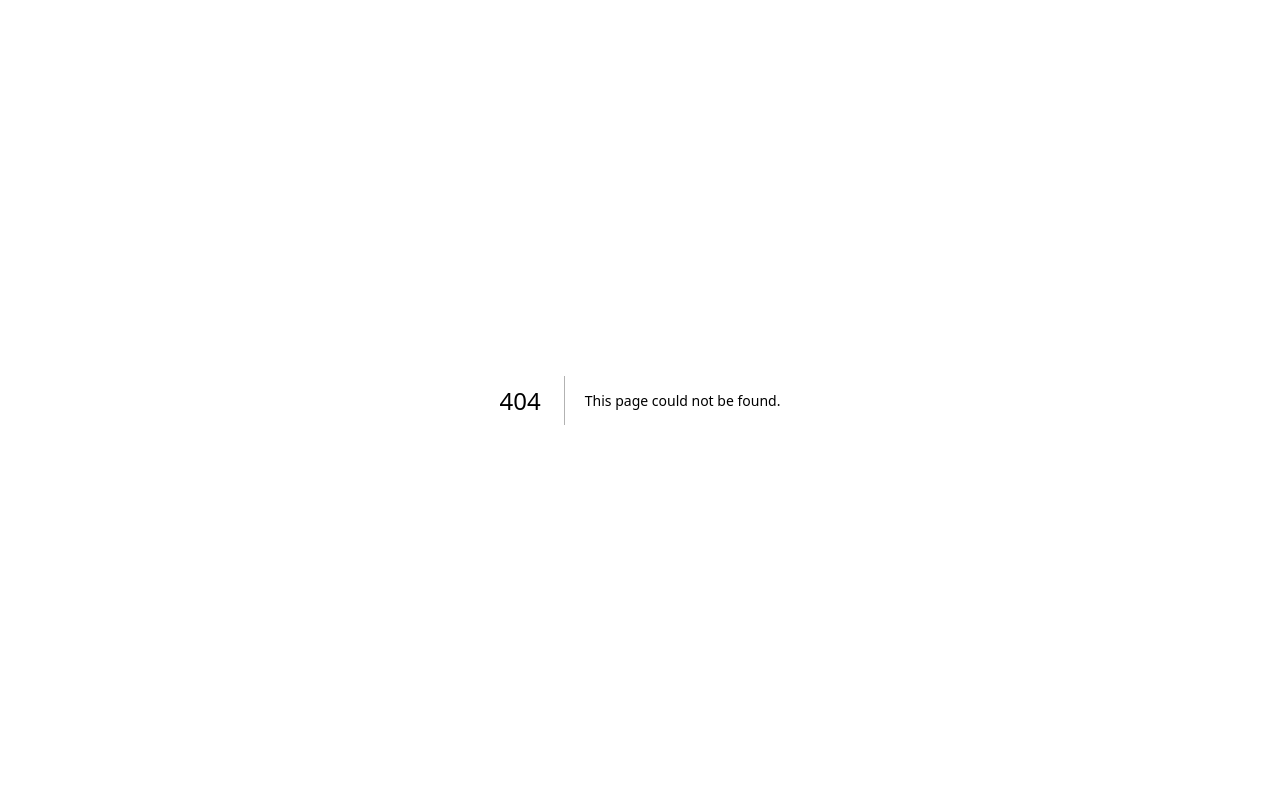
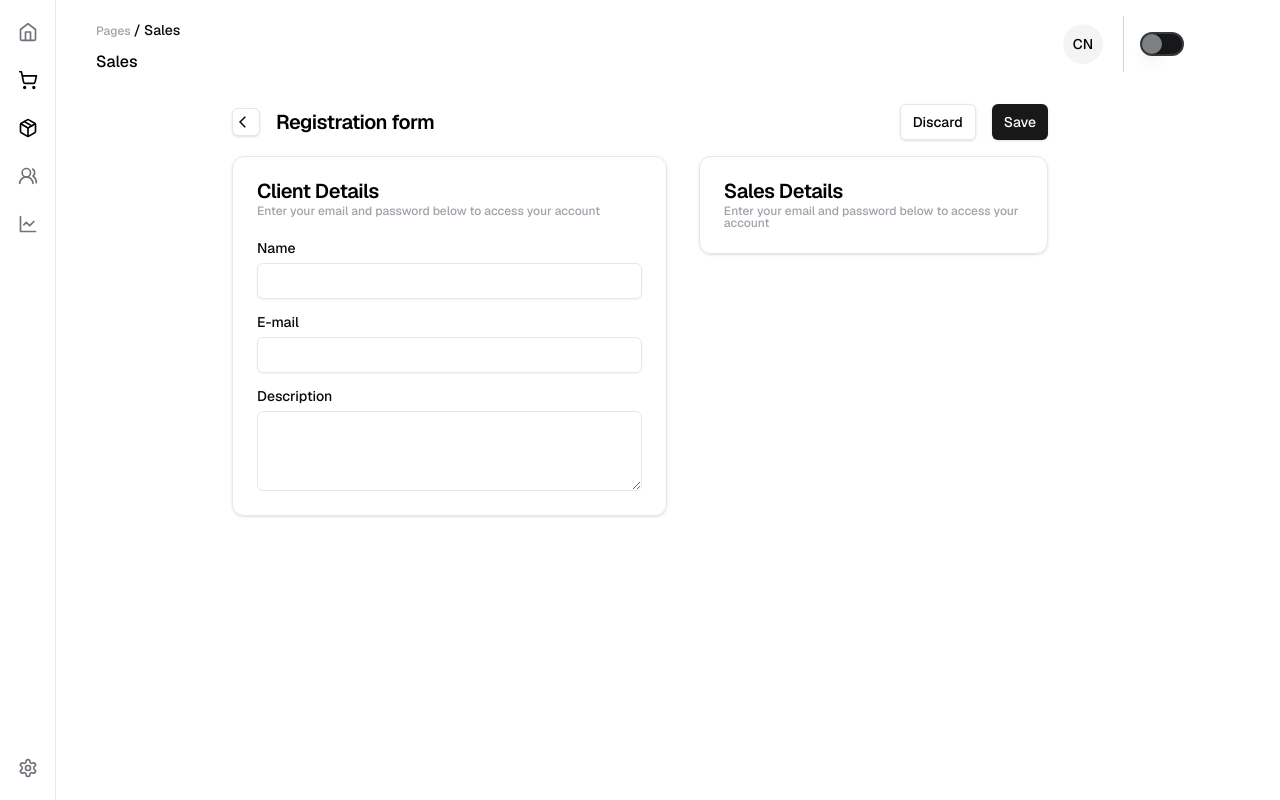
Before and after one commit to Luizrtr/redrum, a Next.js app: page /sales/create in a window 1280 px wide. Before the commit this address had no page. Built offline with nearby package versions, Linux system fonts and the light colour scheme.

Commit message:
feat: create sales

```diff
--- /dev/null
+++ b/src/app/sales/create/page.tsx
@@ -0,0 +1,145 @@
+"use client"
+import { useContext } from "react"
+import { z } from "zod"
+import { zodResolver } from "@hookform/resolvers/zod"
+import { MdArrowBackIos } from "react-icons/md";
+
+import { AuthContext } from "@/Contexts/AuthContext"
+import Template from "@/components/Template"
+import { Card } from "@/components/ui/card"
+import { H3 } from "@/components/Text/h3"
+import { Span } from "@/components/Text/span"
+import {
+  Form,
+  FormControl,
+  FormDescription,
+  FormField,
+  FormItem,
+  FormLabel,
+  FormMessage,
+} from "@/components/ui/form"
+import { Input } from "@/components/ui/input"
+import { useForm } from "react-hook-form"
+import { Textarea } from "@/components/ui/textarea"
+import { Button } from "@/components/ui/button"
+import { H1 } from "@/components/Text/h1";
+
+const FormSchema = z.object({
+  nameCliente: z
+    .string({
+      required_error: "Please select an email to display.",
+    }),
+  emailCliente: z
+    .string({
+      required_error: "Please select an email to display.",
+    }),
+  descriptionCliente: z
+    .string({
+      required_error: "Please select an email to display.",
+    }),
+})
+
+function Page() {
+  const { token } = useContext(AuthContext)
+  const form = useForm<z.infer<typeof FormSchema>>({
+    resolver: zodResolver(FormSchema),
+  })
+
+  async function onSubmit(sale: z.infer<typeof FormSchema>) {
+    console.log(sale)
+  }
+
+  return (
+    <Template slug="sales" title="Sales">
+      <Form {...form}>
+        <form onSubmit={form.handleSubmit(onSubmit)}>
+
+          <main className="mx-auto w-3/4">
+            <div className="flex justify-between gap-4 pb-4">
+              <div className="flex flex-row gap-4 items-center">
+                <Button className="border dark:border-gray-50 dark:bg-black-50 dark:text-white bg-white text-black border-white-50 h-7 w-7 p-0 justify-center items-center dark:hover:bg-gray-50/50 hover:bg-white-50">
+                  <MdArrowBackIos />
+                </Button>
+                <H3>Registration form</H3>
+              </div>
+              <div className="flex flex-row gap-4">
+                <Button variant="secondary" size="sm">
+                  Discard
+                </Button>
+                <Button size="sm">
+                  Save
+                </Button>
+              </div>
+            </div>
+            <div className="flex gap-8">
+              <div className="w-3/5">
+                <Card>
+                  <div className="flex flex-col p-6 space-y-1">
+                    <H3>Client Details</H3>
+                    <Span>
+                      Enter your email and password below to access your account
+                    </Span>
+                  </div>
+                  <div className="p-6 pt-0 grid gap-4">
+                    <FormField
+                      control={form.control}
+                      name="nameCliente"
+                      render={({ field }) => (
+                        <FormItem className="grid">
+                          <FormLabel>Name</FormLabel>
+                          <FormControl>
+                            <Input {...field} />
+                          </FormControl>
+                          <FormMessage />
+                        </FormItem>
+                      )}
+                    />
+                    <FormField
+                      control={form.control}
+                      name="emailCliente"
+                      render={({ field }) => (
+                        <FormItem className="grid">
+                          <FormLabel>E-mail</FormLabel>
+                          <FormControl>
+                            <Input type="email" {...field} />
+                          </FormControl>
+                          <FormMessage />
+                        </FormItem>
+                      )}
+                    />
+                    <FormField
+                      control={form.control}
+                      name="descriptionCliente"
+                      render={({ field }) => (
+                        <FormItem className="grid">
+                          <FormLabel>Description</FormLabel>
+                          <FormControl>
+                            <Textarea {...field} />
+                          </FormControl>
+                          {/* <FormMessage /> */}
+                        </FormItem>
+                      )}
+                    />
+                  </div>
+                </Card>
+              </div>
+              <div className="h-1/3">
+                <Card>
+                  <div className="flex flex-col p-6 space-y-1">
+                    <H3>Sales Details</H3>
+                    <Span>
+                      Enter your email and password below to access your account
+                    </Span>
+                  </div>
+                </Card>
+              </div>
+            </div>
+
+          </main>
+        </form>
+      </Form>
+    </Template>
+  )
+}
+
+export default Page
--- /dev/null
+++ b/src/app/sales/page.tsx
@@ -0,0 +1,17 @@
+"use client";
+import { useContext } from "react";
+
+import { AuthContext } from "@/Contexts/AuthContext";
+import Template from "@/components/Template";
+
+
+function Page() {
+  const { token, limitCharacters } = useContext(AuthContext);
+  return (
+    <Template slug="sales" title="Sales">
+      Sales
+    </Template>
+  );
+}
+
+export default Page;
--- a/src/components/Template/index.tsx
+++ b/src/components/Template/index.tsx
@@ -101,14 +101,14 @@ const Template: NextPage<Iprops> = ({ children, title, slug }) => {
             <Tooltip>
               <TooltipTrigger asChild>
                 <Link
-                  href="#"
+                  href="/sales"
                   className="flex h-9 w-9 items-center justify-center rounded-lg transition-colors hover:text-foreground md:h-8 md:w-8"
                 >
                   <ShoppingCart className="h-5 w-5" />
-                  <span className="sr-only">Orders</span>
+                  <span className="sr-only">Sales</span>
                 </Link>
               </TooltipTrigger>
-              <TooltipContent side="right">Orders</TooltipContent>
+              <TooltipContent side="right">Sales</TooltipContent>
             </Tooltip>
           </TooltipProvider>
           <TooltipProvider>
--- a/src/components/Text/h3.tsx
+++ b/src/components/Text/h3.tsx
@@ -6,7 +6,7 @@ import { cva, type VariantProps } from "class-variance-authority";
 import { cn } from "@/lib/utils";
 
 const labelVariants = cva(
-  "text-md font-medium leading-none peer-disabled:cursor-not-allowed peer-disabled:opacity-70 "
+  "text-xl font-semibold leading-none tracking-tight"
 );
 
 const H3 = React.forwardRef<
--- a/src/components/ui/button.tsx
+++ b/src/components/ui/button.tsx
@@ -10,13 +10,13 @@ const buttonVariants = cva(
     variants: {
       variant: {
         default:
-          "bg-dark dark:bg-white dark:text-black text-white dark:hover:bg-white/90 hover:bg-black/90",
+          "bg-dark dark:bg-white dark:text-black text-white dark:hover:bg-white/90 hover:bg-black/90 hover:bg-dark-muted",
         destructive:
-          "bg-destructive text-destructive-foreground hover:bg-destructive/90",
+          "border border-white-50 bg-destructive text-destructive-foreground hover:bg-destructive/90",
         outline:
           "border border-input bg-background hover:bg-accent hover:text-accent-foreground",
         secondary:
-          "bg-secondary text-secondary-foreground hover:bg-secondary/80",
+          "border border-white-50 hover:bg-white-50/50 dark:border-gray-50 dark:bg-black-50 dark:hover:bg-gray-50/50",
         ghost:
           "bg-transparent border-0 hover:bg-accent hover:text-accent-foreground shadow-none",
         link: "text-primary underline-offset-4 hover:underline",
--- a/src/components/ui/card.tsx
+++ b/src/components/ui/card.tsx
@@ -9,7 +9,7 @@ const Card = React.forwardRef<
   <div
     ref={ref}
     className={cn(
-      "rounded-xl border dark:border-gray-50 border-white-50 text-card-foreground shadow",
+      "rounded-xl border dark:border-gray-50 border-white-50 dark:bg-black-50 text-card-foreground shadow",
       className
     )}
     {...props}
--- a/src/components/ui/input.tsx
+++ b/src/components/ui/input.tsx
@@ -10,7 +10,7 @@ const Input = React.forwardRef<HTMLInputElement, InputProps>(
       <input
         type={type}
         className={cn(
-          "flex h-9 w-full rounded-md border dark:border-gray-50 border-white-50 bg-white dark:bg-black px-3 py-1 text-sm shadow-sm transition-colors file:border-0 file:bg-transparent file:text-sm file:font-medium placeholder:dark:text-dark-muted-foreground text-white-muted-foreground disabled:cursor-not-allowed disabled:opacity-50 active:border-black",
+          "flex h-9 w-full rounded-md border dark:border-gray-50 border-white-50 bg-transparent dark:bg-black-50 px-3 py-1 text-sm shadow-sm transition-colors file:border-0 file:bg-transparent file:text-sm file:font-medium placeholder:dark:text-dark-muted-foreground text-white-muted-foreground disabled:cursor-not-allowed disabled:opacity-50 active:border-black",
           className
         )}
         ref={ref}
--- a/src/components/ui/textarea.tsx
+++ b/src/components/ui/textarea.tsx
@@ -10,7 +10,7 @@ const Textarea = React.forwardRef<HTMLTextAreaElement, TextareaProps>(
     return (
       <textarea
         className={cn(
-          "flex min-h-[80px] w-full rounded-md border border-input dark:border-gray-50 border-white-50 bg-white dark:bg-black px-3 py-2 text-sm ring-offset-background placeholder:dark:text-dark-muted-foreground text-white-muted-foreground focus-visible:outline-none focus-visible:ring-2 focus-visible:ring-ring focus-visible:ring-offset-2 disabled:cursor-not-allowed disabled:opacity-50",
+          "flex min-h-[80px] w-full rounded-md border border-input dark:border-gray-50 border-white-50 bg-white dark:bg-black-50 px-3 py-2 text-sm ring-offset-background placeholder:dark:text-dark-muted-foreground text-white-muted-foreground focus-visible:outline-none focus-visible:ring-2 focus-visible:ring-ring focus-visible:ring-offset-2 disabled:cursor-not-allowed disabled:opacity-50",
           className
         )}
         ref={ref}
```
